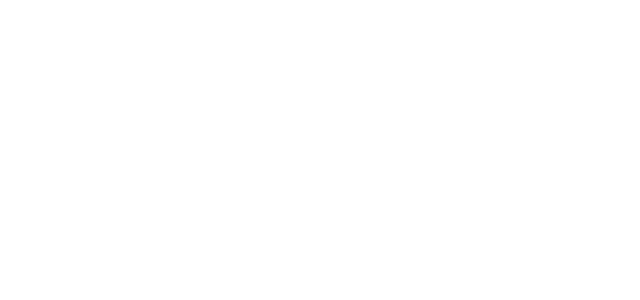
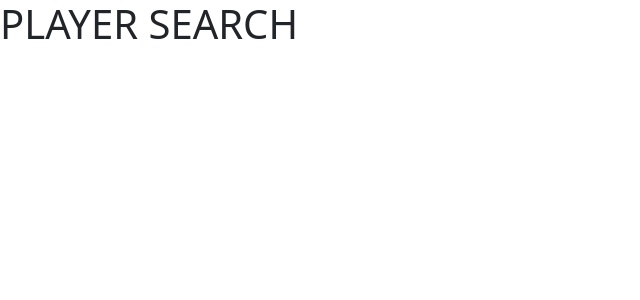
Before and after one commit to cblatt/Bet3309, a React (Create React App) app in the folder SRC/client/: page /player-search in a window 1280 px wide. Before the commit this address had no page. Shown: the top 300 px of the page, without its empty margins (0-640 px from the left). Built offline with nearby package versions, Linux system fonts and the light colour scheme.

Commit message:
player search setup

```diff
--- a/SRC/client/src/components/App.js
+++ b/SRC/client/src/components/App.js
@@ -3,6 +3,7 @@
 import Homepage from "./Homepage/Homepage";
 import Login from "./Login/Login";
 import Signup from "./Signup/Signup";
+import PlayerSearch from "./Player Search/PlayerSearch";
 
 function App() {
   return (
@@ -13,6 +14,7 @@
             <Route exact path="/" element={<Login></Login>} />
             <Route exact path="/signup" element={<Signup></Signup>} />
             <Route exact path="/homepage" element={<Homepage></Homepage>} />
+            <Route exact path="/player-search" element={<PlayerSearch></PlayerSearch>} />
           </Routes>
         </Router>
       </div>
--- /dev/null
+++ b/SRC/client/src/components/Player Search/PlayerSearch.js
@@ -0,0 +1,9 @@
+import React from "react";
+
+export default function PlayerSearch() {
+  return (
+    <div>
+      <h1>PLAYER SEARCH</h1>
+    </div>
+  );
+}
```
Also changed, not shown: SRC/client/src/components/Player Search/PlayerSearch.css (added).
